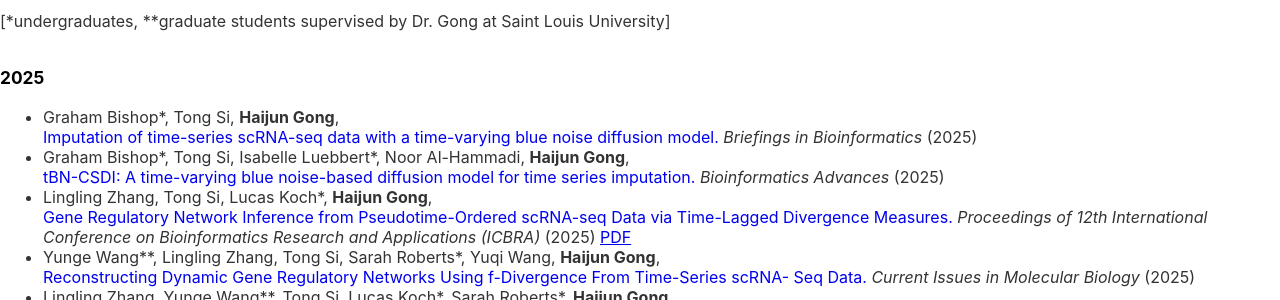
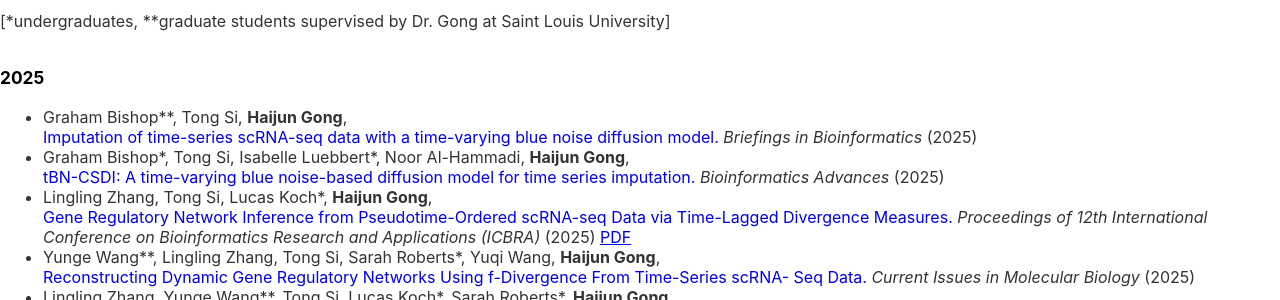
Before and after one commit to GongData/gongData.github.io, a Jekyll site: the page built from _pages/Research.md, in a window 1280 px wide and 900 px high. Shown: the part 160-460 px from the top of the window. Built offline with Jekyll 4.4.1, drawn with Linux system fonts in a browser that asks for light colours.

Commit message:
Update author notation for research publication

```diff
--- a/_pages/Research.md
+++ b/_pages/Research.md
@@ -21,7 +21,7 @@ permalink: /Research/
  <td class="p1">
   <ul>  <div id="tagCB_tagjournal_tagKL_155">
 
-<li>  Graham Bishop*,  Tong Si,  <b>Haijun Gong</b>, <a style="text-decoration:none" href="https://doi.org/10.1093/bib/bbaf631.037"> <br> Imputation of time-series scRNA-seq data with a time-varying blue noise diffusion model.</a>
+<li>  Graham Bishop**,  Tong Si,  <b>Haijun Gong</b>, <a style="text-decoration:none" href="https://doi.org/10.1093/bib/bbaf631.037"> <br> Imputation of time-series scRNA-seq data with a time-varying blue noise diffusion model.</a>
    <i> Briefings in Bioinformatics </i> (2025)
 <br>
 
```
